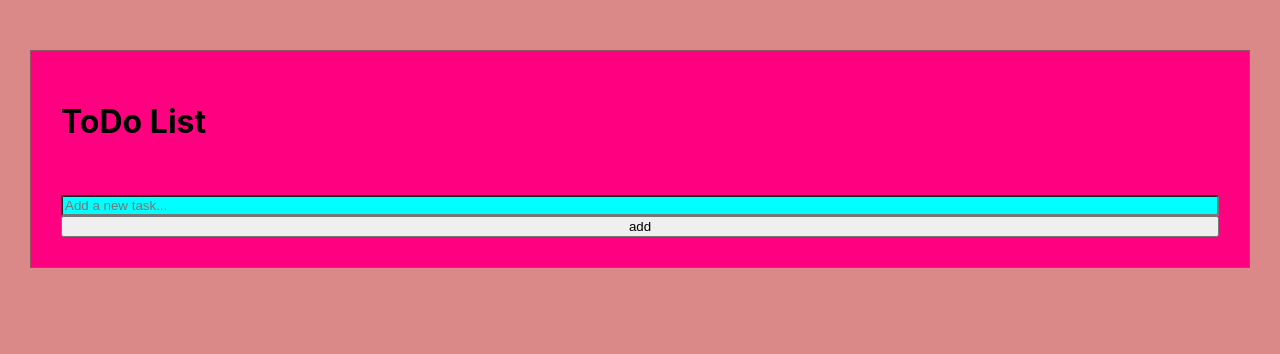
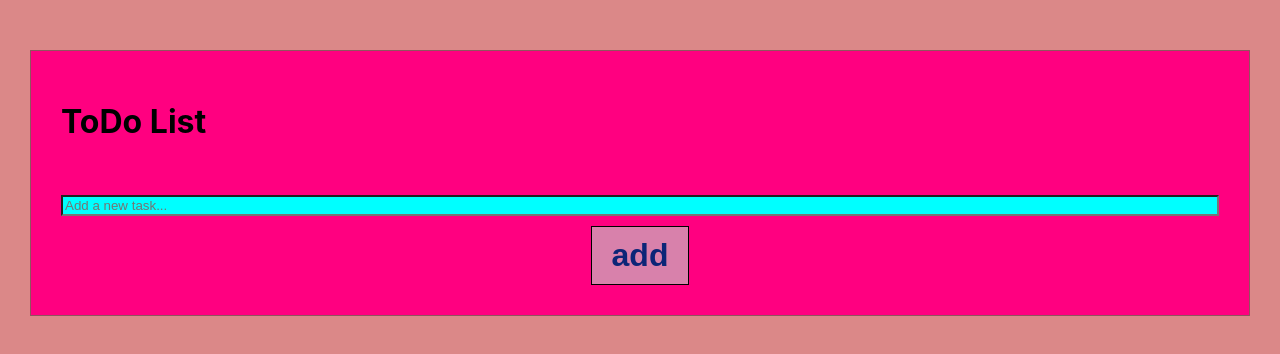
Before and after one commit to mayarsamir82/todo-list, a React (Create React App) app: page / in a window 1280 px wide. Shown: the top 354 px of the page. Built offline with nearby package versions, Linux system fonts and the light colour scheme.

Commit message:
added a className for button سميته زرار :D

```diff
--- a/src/App.css
+++ b/src/App.css
@@ -48,3 +48,18 @@ cursor: pointer;
  background-color: aqua;
   color: rgb(0, 0, 0);
 }
+
+.زرار {
+  background-color: rgb(216, 129, 171);
+  color: rgb(12, 37, 119);
+  border: 1px solid rgb(0, 0, 0);
+  padding: 10px 20px;
+  cursor: pointer;
+  margin-top: 10px;
+  width: min-content;
+  display: block;
+  margin-left: auto;
+  margin-right: auto;
+font-size: xx-large;
+font-weight: bolder;
+}
--- a/src/App.js
+++ b/src/App.js
@@ -26,7 +26,7 @@ function App() {
           })}
         </ul>
         <input className="input" ref={inputRef} type="text" placeholder="Add a new task..." />
-        <button onClick={handleAdd}>add</button>
+        <button className="زرار" onClick={handleAdd}>add</button>
       </div>
     </div>
   );
```
